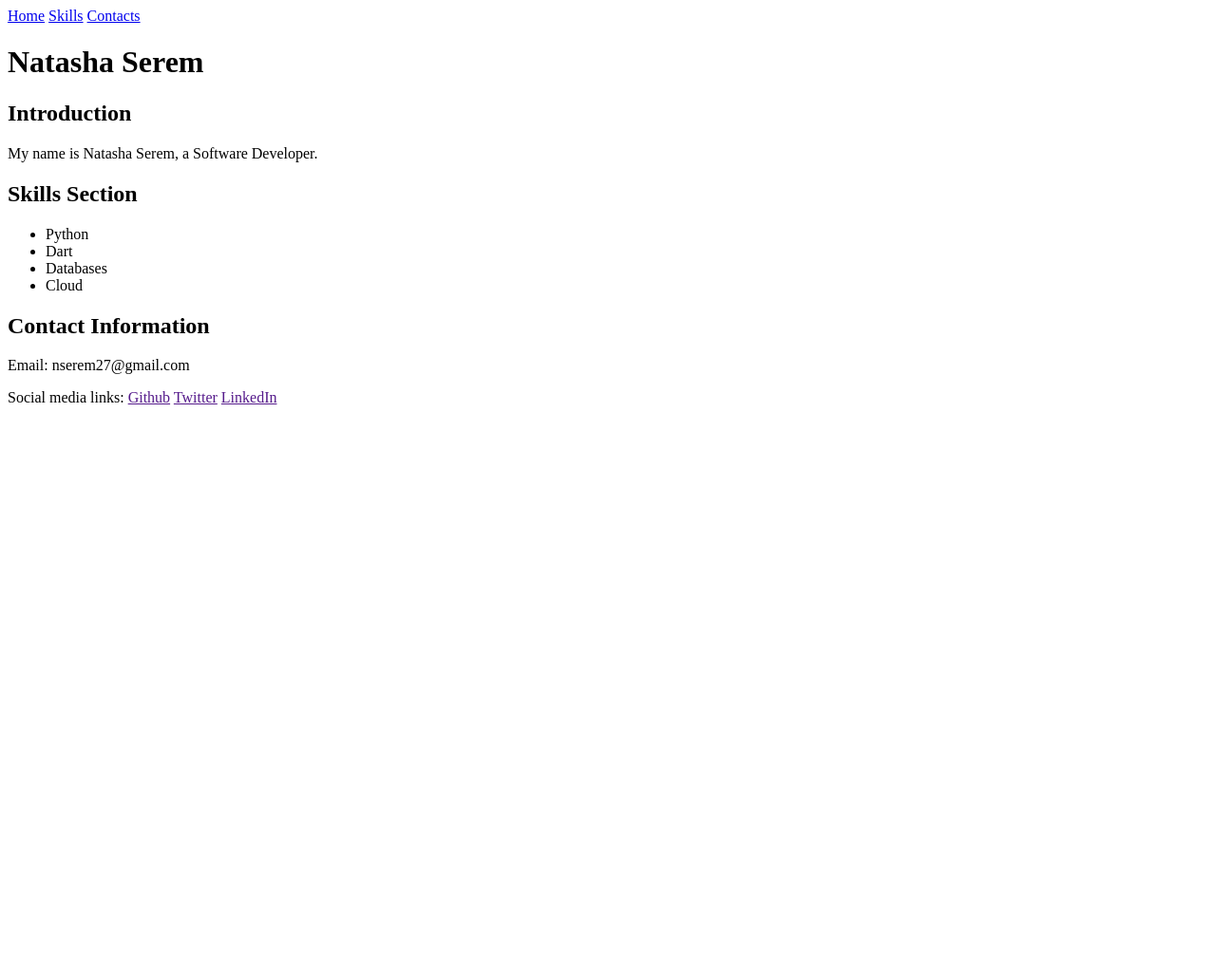
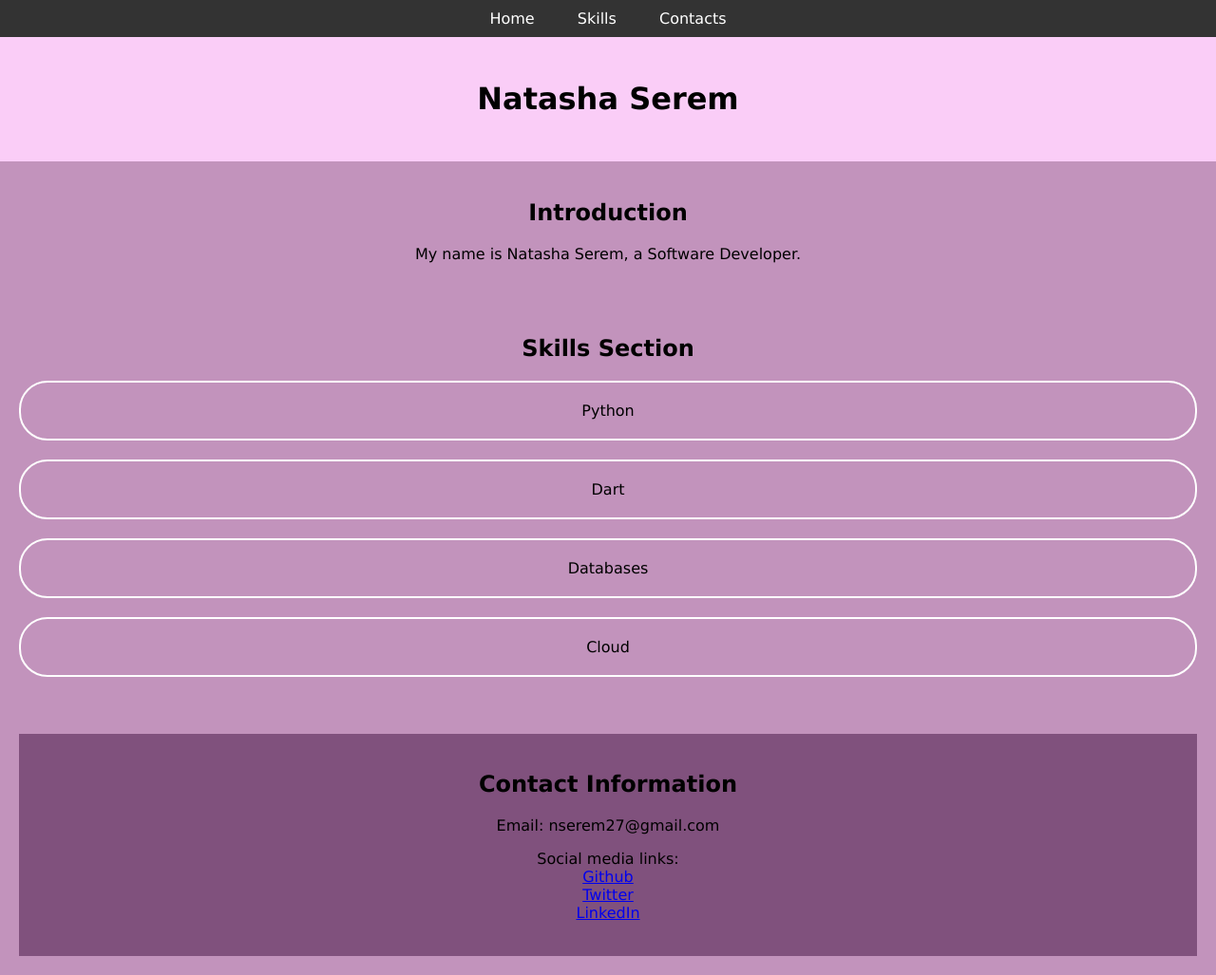
Before and after one commit to Chebichii-Lab/html-css, a plain HTML site: page index.html in a window 1280 px wide. Shown: the whole page at 95% size. Before the commit the page ends 800 px from the top, so only its background shows below. Drawn offline with Linux system fonts and the light colour scheme.

Commit message:
add styling

```diff
--- /dev/null
+++ b/css/style.css
@@ -0,0 +1,61 @@
+body{
+    font-family: Verdana, Geneva, Tahoma, sans-serif;
+    margin: 0;
+    padding: 0;
+}
+
+header{
+    background-color: rgb(250, 205, 247);
+    padding: 25px;
+}
+
+header h1{
+    color: black;
+    text-align: center;
+}
+
+h2{
+    text-align: center;
+}
+
+p{
+    text-align: center;
+}
+
+section{
+    background-color: rgb(194, 147, 188);
+    padding: 20px;
+    margin: 0;
+}
+
+#skills ul{
+    list-style: none;
+    padding: 0;
+}
+
+#skills li{
+    border: 2px solid #ffffff;
+    padding: 20px;
+    margin-bottom: 20px;
+    border-radius: 30px;
+    text-align: center;
+}
+
+footer{
+    background-color: rgb(128, 81, 125);
+    padding: 20px;
+}
+
+nav {
+    background-color: #333;
+    padding: 10px 0;
+    text-align: center;
+}
+nav a {
+    color: white;
+    text-decoration: none;
+    padding: 10px 20px;
+}
+nav a:hover {
+    background-color: #555;
+}
--- a/index.html
+++ b/index.html
@@ -3,6 +3,7 @@
     <head>
         <meta charset="UTF-8">
         <meta name="viewport" content="width=device-width, initial-scale=1.0">
+        <link rel="stylesheet" href="css/style.css">
         <title>My personal styles</title>
     </head>
 
@@ -12,8 +13,11 @@
             <a href="#skills">Skills</a>
             <a href="#contacts">Contacts</a>
         </nav>
+        <header>
+            <h1> Natasha Serem </h1>
+        </header>
         <div class="container">
-            <h1> Natasha Serem </h1>
+
                 <section id="intro">
                     <h2>Introduction</h2>
                     <p> My name is Natasha Serem, a Software Developer.</p>
@@ -28,16 +32,22 @@
                         <li>Cloud</li>
                     </ul>
                 </section>
-        </div>
 
+
+            <section id="contacts">
                 <footer id="footer">
                     <h2>Contact Information</h2>
                     <p>Email: nserem27@gmail.com</p>
                     <p> Social media links:
-                <a href="">Github</a>
-                <a href="">Twitter</a>
-                <a href="">LinkedIn</a>
+                        <br>
+                        <a href="https://github.com/Chebichii-Lab">Github</a>
+                        <br>
+                        <a href="https://twitter.com/_chebichii">Twitter</a>
+                        <br>
+                        <a href="https://www.linkedin.com/in/natasha-serem/">LinkedIn</a>
                     </p>
                 </footer>
+            </section>
+        </div>
     </body>
 </html>
```
Lines whose indentation alone changed are shown as unchanged.
